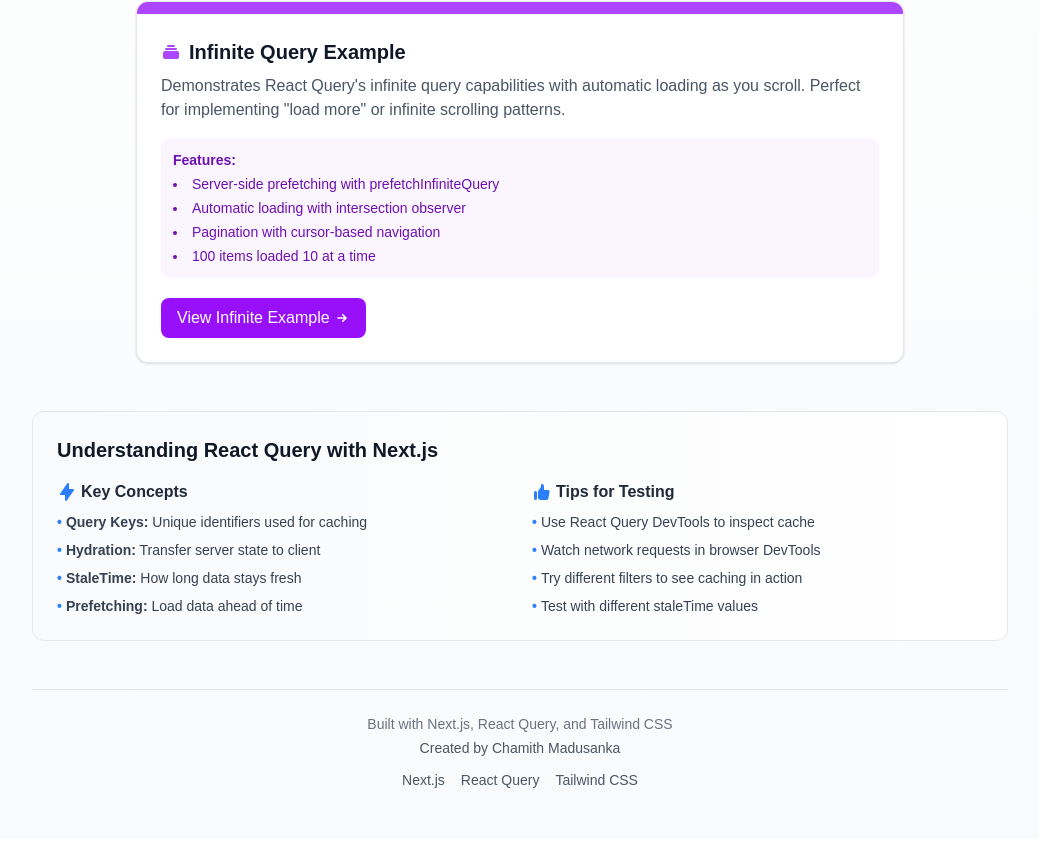
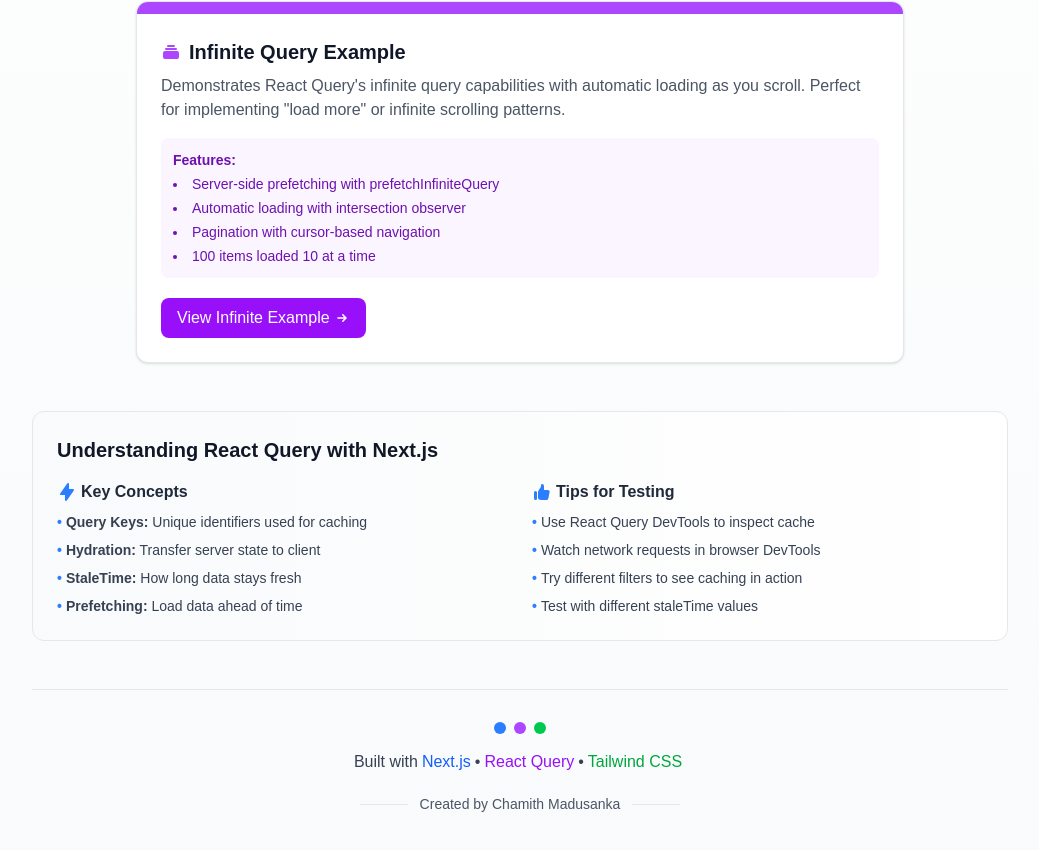
Before and after one commit to chambits/react-query-next-sc, a Next.js app: page / in a window 1280 px wide. Shown: the part 665-1515 px from the top of the page, without its empty margins (120-1159 px from the left). Built offline with nearby package versions, Linux system fonts and the light colour scheme.

Commit message:
feat: add useTranstion to update ux

```diff
--- a/app/page.tsx
+++ b/app/page.tsx
@@ -247,34 +247,36 @@ export default function Home() {
         </div>
 
         {/* Footer */}
-        <footer className="mt-12 pt-6 border-t border-gray-200 text-center text-gray-500 text-sm">
-          <p>Built with Next.js, React Query, and Tailwind CSS</p>
-          <p className="mt-1 text-gray-600">Created by Chamith Madusanka</p>
-          <div className="flex justify-center gap-4 mt-3">
-            <a
-              href="https://nextjs.org/"
-              target="_blank"
-              rel="noopener noreferrer"
-              className="text-gray-600 hover:text-gray-900"
-            >
-              Next.js
-            </a>
-            <a
-              href="https://tanstack.com/query/latest"
-              target="_blank"
-              rel="noopener noreferrer"
-              className="text-gray-600 hover:text-gray-900"
-            >
-              React Query
-            </a>
-            <a
-              href="https://tailwindcss.com/"
-              target="_blank"
-              rel="noopener noreferrer"
-              className="text-gray-600 hover:text-gray-900"
-            >
-              Tailwind CSS
-            </a>
+        <footer className="mt-12 pt-8 border-t border-gray-200 text-center">
+          <div className="flex flex-col items-center">
+            <div className="flex items-center space-x-2 mb-4">
+              <span className="inline-block h-3 w-3 rounded-full bg-blue-500"></span>
+              <span className="inline-block h-3 w-3 rounded-full bg-purple-500"></span>
+              <span className="inline-block h-3 w-3 rounded-full bg-green-500"></span>
+            </div>
+
+            <p className="text-gray-700 font-medium mb-2">
+              Built with
+              <span className="mx-1 text-blue-600">Next.js</span>•
+              <span className="mx-1 text-purple-600">React Query</span>•
+              <span className="mx-1 text-green-600">Tailwind CSS</span>
+            </p>
+
+            <div className="mt-3 mb-4 flex items-center">
+              <div className="h-px w-12 bg-gray-200"></div>
+              <p className="mx-3 text-gray-600 text-sm">
+                Created by{" "}
+                <a
+                  href="https://www.linkedin.com/in/chamith24/"
+                  target="_blank"
+                  rel="noopener noreferrer"
+                  className="font-medium hover:text-blue-600 transition-colors"
+                >
+                  Chamith Madusanka
+                </a>
+              </p>
+              <div className="h-px w-12 bg-gray-200"></div>
+            </div>
           </div>
         </footer>
       </div>
--- a/app/shoes-infinite/client.tsx
+++ b/app/shoes-infinite/client.tsx
@@ -61,7 +61,7 @@ export function ShoesInfiniteClient() {
     <div className="w-full px-6 py-6 md:py-8 lg:px-8">
       <div className="flex flex-col md:flex-row md:items-center justify-between mb-8">
         <h1 className="text-4xl font-bold text-gray-900 mb-2 md:mb-0 tracking-tight">
-          <span className="text-purple-600">Infinite</span>Shoes
+          <span className="text-purple-600">Shoe</span>Collection
         </h1>
 
         <Link
--- a/app/shoes/client.tsx
+++ b/app/shoes/client.tsx
@@ -3,6 +3,7 @@ import { useQuery } from "@tanstack/react-query";
 import { getShoes } from "@/lib/data/getShoes";
 import { useRouter, useSearchParams } from "next/navigation";
 import Link from "next/link";
+import { useTransition, useState } from "react";
 
 interface ShoesClientProps {
   filter: string;
@@ -11,6 +12,8 @@ interface ShoesClientProps {
 export function ShoesClient({ filter }: ShoesClientProps) {
   const router = useRouter();
   const searchParams = useSearchParams();
+  const [isPending, startTransition] = useTransition();
+  const [activeFilter, setActiveFilter] = useState(filter);
 
   const {
     data: shoes,
@@ -31,10 +34,15 @@ export function ShoesClient({ filter }: ShoesClientProps) {
       console.log(`🔄 Fetching shoes on client for filter: ${filter}`);
       return getShoes(filter);
     },
-    staleTime: 60 * 1000, // 1 minute
+    staleTime: 60 * 1000,
   });
 
   const handleFilterChange = (newFilter: string) => {
+    // Update the UI immediately
+    setActiveFilter(newFilter);
+
+    // Then update the URL in a transition
+    startTransition(() => {
       const params = new URLSearchParams(searchParams.toString());
       if (newFilter === "all") {
         params.delete("filter");
@@ -42,6 +50,7 @@ export function ShoesClient({ filter }: ShoesClientProps) {
         params.set("filter", newFilter);
       }
       router.push(`/shoes?${params.toString()}`);
+    });
   };
 
   const filters = [
@@ -93,18 +102,23 @@ export function ShoesClient({ filter }: ShoesClientProps) {
               clipRule="evenodd"
             />
           </svg>
-          Filter Collection
+          Filter Collection{" "}
+          {isPending && (
+            <span className="ml-2 text-blue-500 text-sm">(Updating...)</span>
+          )}
         </h2>
         <div className="flex gap-3 flex-wrap">
           {filters.map((filterOption) => (
             <button
               key={filterOption.key}
               onClick={() => handleFilterChange(filterOption.key)}
+              disabled={isPending}
               className={`px-6 py-3 rounded-xl flex items-center gap-2 transition-all duration-300 ${
-                filter === filterOption.key
+                // Show active state based on local state for immediate feedback
+                activeFilter === filterOption.key
                   ? "bg-blue-500 text-white shadow-lg shadow-blue-200 transform scale-105"
                   : "bg-white text-gray-700 border border-gray-200 hover:bg-blue-50 hover:border-blue-300 hover:shadow"
-              }`}
+              } ${isPending ? "opacity-70" : ""}`}
             >
               <span>{filterOption.icon}</span>
               <span className="font-medium">{filterOption.label}</span>
```
Lines whose indentation alone changed are shown as unchanged.
